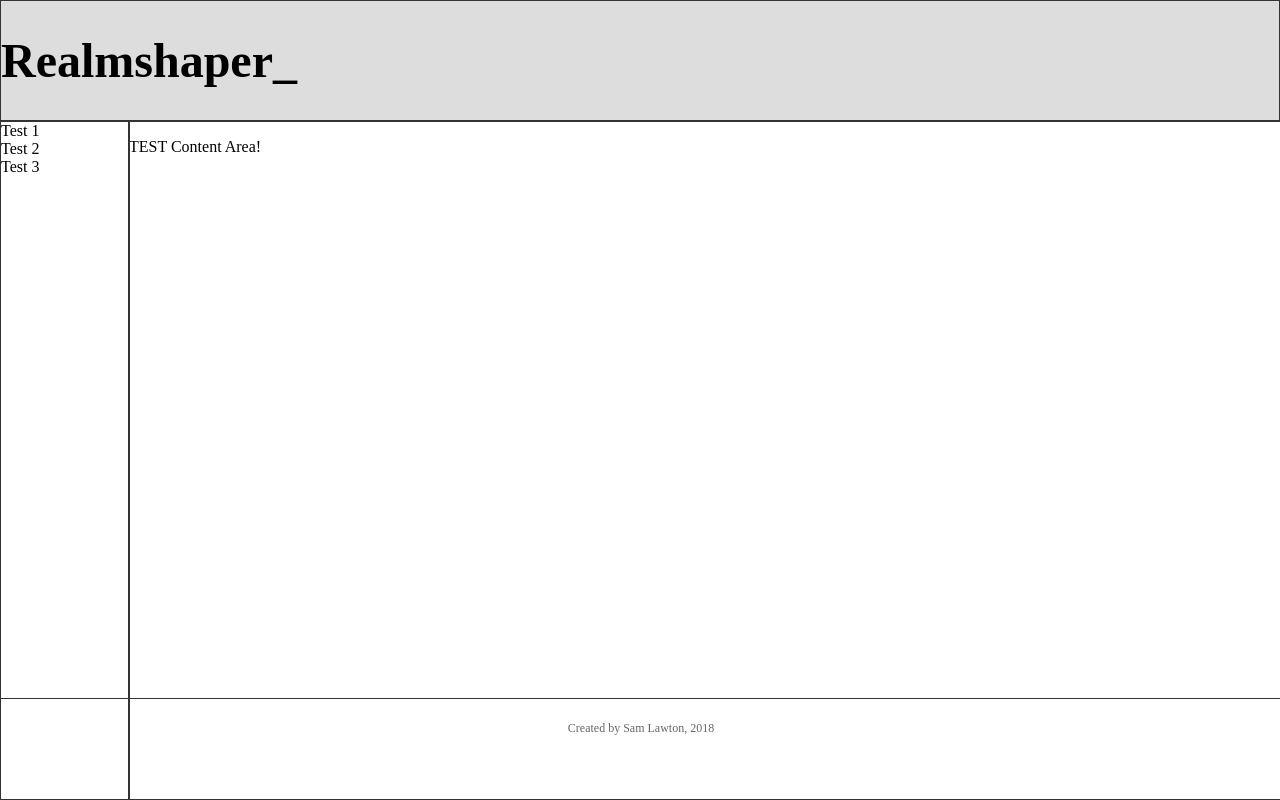
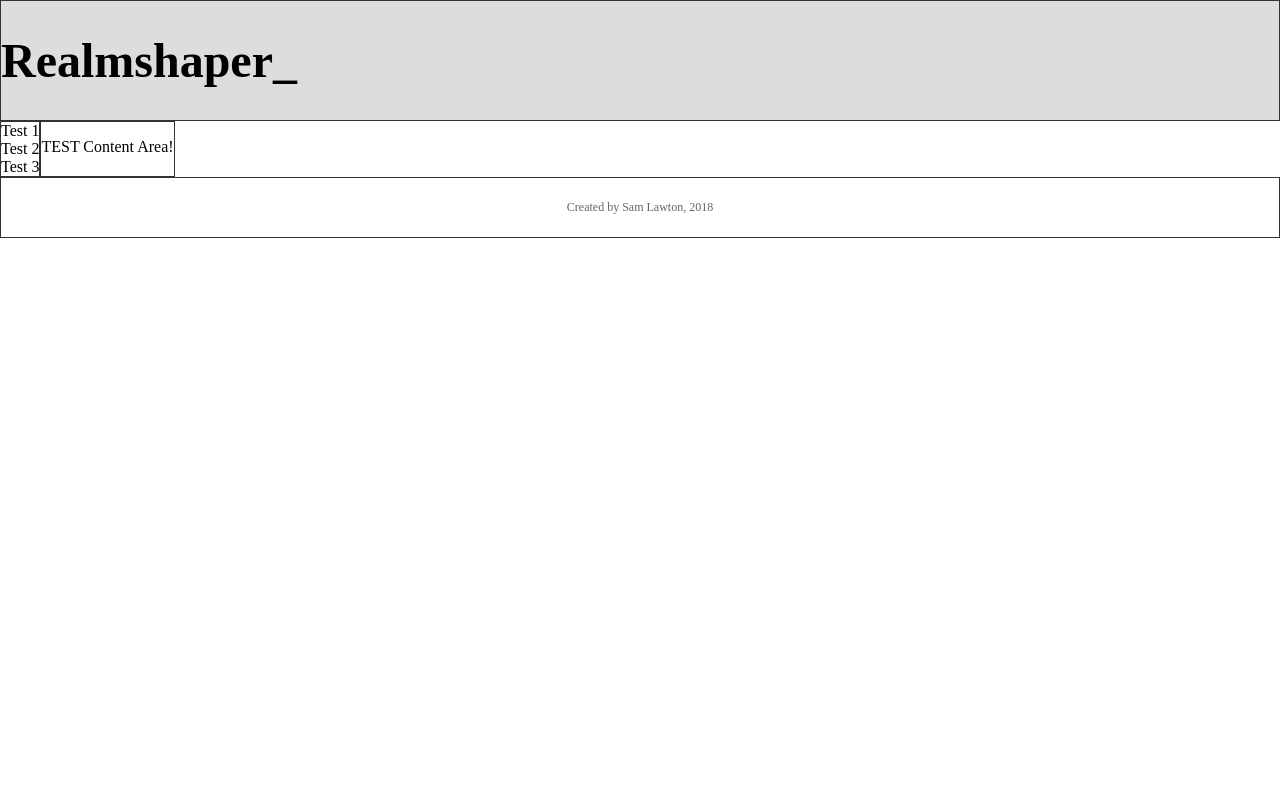
Before and after one commit to AsmodeusXI/realmshaper-home, a React app: page / in a window 1280 px wide. Built offline with nearby package versions, Linux system fonts and the light colour scheme.

Commit message:
feat: add Card component and utilize in Nav
Create the Card component and include it (with prop usage) in the Nav component.
Remove a bunch of silly, extraneous CSS.

```diff
--- a/index.css
+++ b/index.css
@@ -3,39 +3,25 @@ body {
 }
 
 header {
-  z-index: 2;
   font-size: 24px;
-  top: 0;
-  left: 0;
-  height: 10%;
   border: 1px solid #333333;
   background-color: #DDDDDD;
 }
 
+#rs-main {
+  display: flex;
+  align-content: center;
+}
+
 nav {
-  position: fixed;
-  z-index: 1;
-  width: 10%;
-  height: 100%;
-  overflow-x: hidden;
   border: 1px solid #333333;
 }
 
 main {
-  position: fixed;
-  left: 10%;
-  width: 100%;
-  height: 100%;
   border: 1px solid #333333;
 }
 
 footer {
-  position: fixed;
-  z-index: 2;
-  height: 10%;
-  width: 100%;
-  left: 0;
-  bottom: 0;
   text-align: center;
   color: #666666;
   font-size: 12px;
--- a/src/app.tsx
+++ b/src/app.tsx
@@ -9,8 +9,10 @@ export class App extends React.Component<{}, {}> {
   render() {
     return <div className="rs-app">
       <Header/>
-      <Nav/>
-      <Content/>
+      <section id='rs-main'>
+        <Nav/>
+        <Content/>
+      </section>
       <Footer/>
     </div>;
   }
--- /dev/null
+++ b/src/card.tsx
@@ -0,0 +1,14 @@
+import * as React from "react";
+
+export class Card extends React.Component<{}, {}> {
+  props: {
+    id?: string,
+    name?: string
+  }
+
+  render() {
+    return <div id={this.props.id}>
+      {this.props.name}
+    </div>;
+  }
+}
--- a/src/nav.tsx
+++ b/src/nav.tsx
@@ -1,11 +1,13 @@
 import * as React from "react";
+
+import { Card } from "./card";
 
 export class Nav extends React.Component<{}, {}> {
   render() {
     return <nav>
-      <div>Test 1</div>
-      <div>Test 2</div>
-      <div>Test 3</div>
+      <Card id='test-1' name='Test 1'/>
+      <Card id='test-2' name='Test 2'/>
+      <Card id='test-3' name='Test 3'/>
     </nav>;
   }
 }
--- a/webpack.config.js
+++ b/webpack.config.js
@@ -2,7 +2,7 @@ module.exports = {
   entry: "./src/index.tsx",
   output: {
     filename: "./dist/bundle.js",
-    path: __dirname + "/dist"
+    path: __dirname
   },
 
   // Enable sourcemaps for debugging webpack's output.
```
